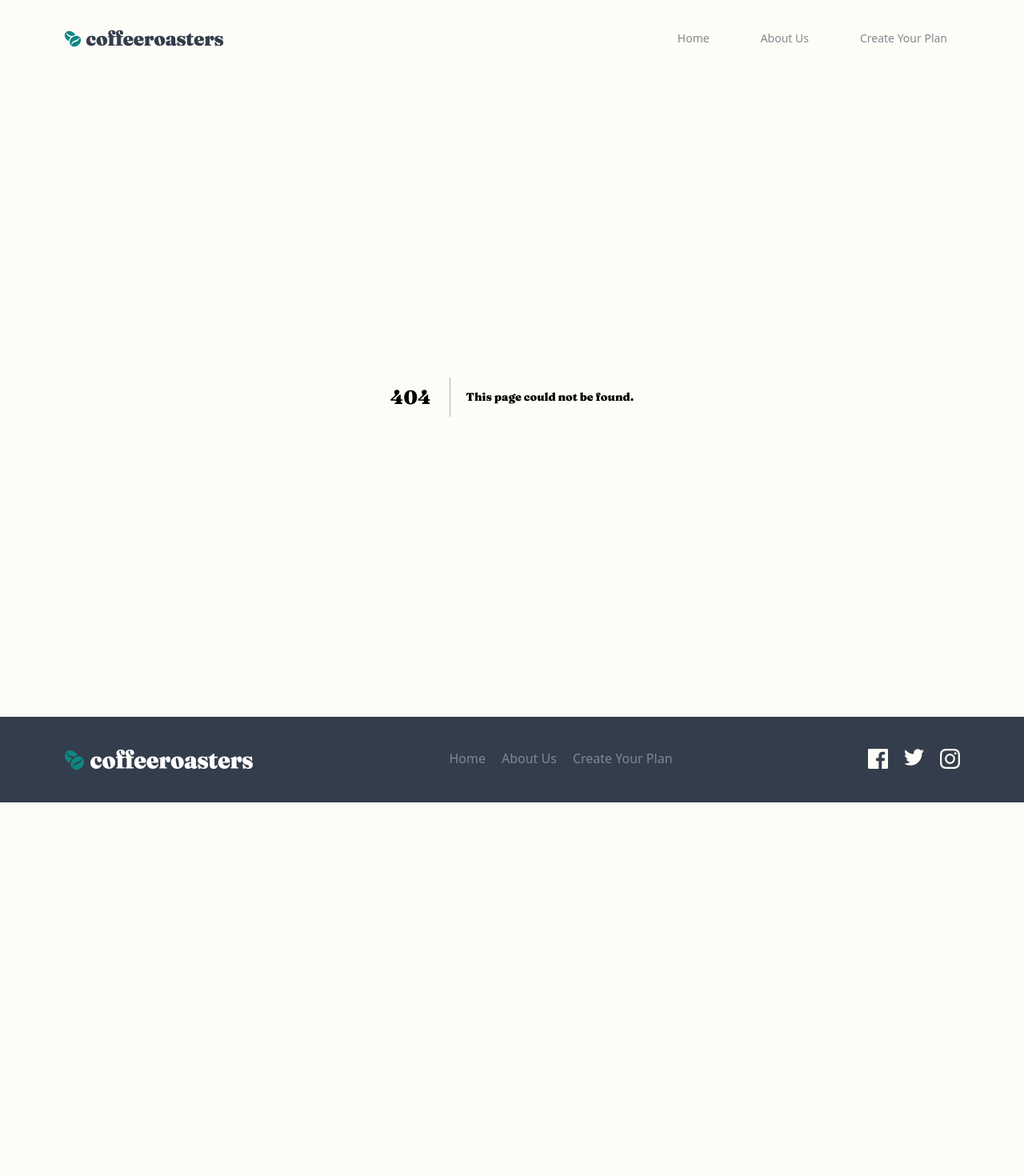
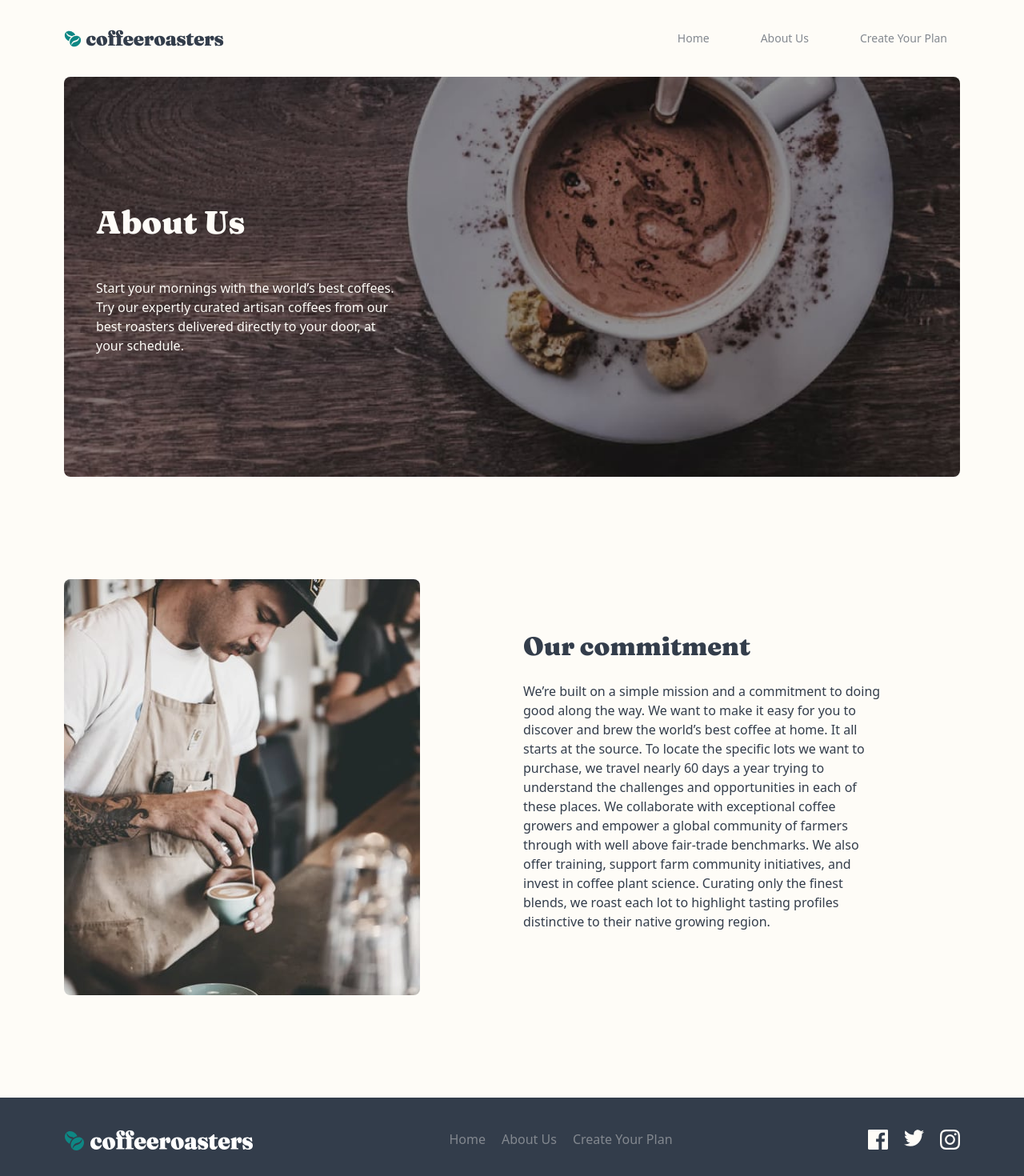
Before and after one commit to d-zucho/mycoffee, a Next.js app: page /aboutus in a window 1280 px wide. Before the commit this address had no page. Shown: the top 1470 px of the page at 80% size. Before the commit the page ends 1003 px from the top, so only its background shows below. Built offline with nearby package versions, Linux system fonts and the light colour scheme.

Commit message:
fix nav links and add steps why how it works

```diff
--- a/package.json
+++ b/package.json
@@ -18,7 +18,8 @@
     "react": "^18",
     "react-dom": "^18",
     "tailwind-merge": "^2.3.0",
-    "tailwindcss-animate": "^1.0.7"
+    "tailwindcss-animate": "^1.0.7",
+    "usehooks-ts": "^3.1.0"
   },
   "devDependencies": {
     "@types/node": "^20",
--- /dev/null
+++ b/src/app/aboutus/AboutHero.tsx
@@ -0,0 +1,27 @@
+import MaxWidthWrapper from '@/components/MaxWidthWrapper'
+import React from 'react'
+
+const AboutHero = () => {
+  return (
+    <section>
+      <MaxWidthWrapper>
+        <div
+          className={`bg-about_mobile md:bg-about_tablet lg:bg-about_desktop h-[500px] bg-cover  bg-no-repeat bg-right text-cream w-full rounded-lg`}
+        >
+          <div className='flex flex-col justify-center mx-auto md:mx-0 gap-10 h-[100%] p-10 max-w-prose md:text-left md:items-start text-center items-center'>
+            <h2 className='text-center text-header-4 md:text-header-2 md:text-left font-black'>
+              About Us
+            </h2>
+            <p className='max-w-sm text-center md:text-left'>
+              Start your mornings with the world’s best coffees. Try our
+              expertly curated artisan coffees from our best roasters delivered
+              directly to your door, at your schedule.
+            </p>
+          </div>
+        </div>
+      </MaxWidthWrapper>
+    </section>
+  )
+}
+
+export default AboutHero
--- /dev/null
+++ b/src/app/aboutus/Commitment.tsx
@@ -0,0 +1,65 @@
+'use client'
+import MaxWidthWrapper from '@/components/MaxWidthWrapper'
+import { useMediaQuery } from 'usehooks-ts'
+
+const Commitment = () => {
+  const desktop = useMediaQuery('(min-width: 1024px)')
+  const tablet = useMediaQuery('(min-width: 768px) and (max-width: 1023px)')
+  const mobile = useMediaQuery('(max-width: 767px)')
+
+  return (
+    <section className='py-32'>
+      <MaxWidthWrapper>
+        <div className='relative md:flex md:items-center md:justify-between gap-7 just'>
+          {/* <div className='bg-[url("/assets/about/mobile/image-commitment.jpg")] w-[325px] h-[400px] bg-contain bg-no-repeat mx-auto md:bg-[url("/assets/about/tablet/image-commitment.jpg")] md:w-[281px] md:h-[470px] lg:bg-[url("/assets/about/desktop/image-commitment.jpg")] lg:w-[445px] lg:h-[520px] md:mx-0 flex-1' /> */}
+          <div className='flex-1'>
+            {mobile && (
+              <img
+                src='/assets/about/mobile/image-commitment.jpg'
+                alt='Our Commitment'
+                className='rounded-lg mx-auto w-[350px]'
+              />
+            )}
+            {tablet && (
+              <img
+                src='/assets/about/tablet/image-commitment.jpg'
+                alt='Our Commitment'
+                className='rounded-lg md:mx-0'
+              />
+            )}
+            {desktop && (
+              <img
+                src='/assets/about/desktop/image-commitment.jpg'
+                alt='Our Commitment'
+                className='rounded-lg md:mx-0'
+              />
+            )}
+          </div>
+
+          <div className='text-greyblue flex-1 text-center md:text-left space-y-5'>
+            <h2 className='text-header-4 md:text-header-3 text-center md:text-left pt-10 md:pt-0'>
+              Our commitment
+            </h2>
+            <p className='max-w-lg md:max-w-md mx-auto md:mx-0'>
+              We’re built on a simple mission and a commitment to doing good
+              along the way. We want to make it easy for you to discover and
+              brew the world’s best coffee at home. It all starts at the source.
+              To locate the specific lots we want to purchase, we travel nearly
+              60 days a year trying to understand the challenges and
+              opportunities in each of these places. We collaborate with
+              exceptional coffee growers and empower a global community of
+              farmers through with well above fair-trade benchmarks. We also
+              offer training, support farm community initiatives, and invest in
+              coffee plant science. Curating only the finest blends, we roast
+              each lot to highlight tasting profiles distinctive to their native
+              growing region.
+            </p>
+            <p></p>
+          </div>
+        </div>
+      </MaxWidthWrapper>
+    </section>
+  )
+}
+
+export default Commitment
--- /dev/null
+++ b/src/app/aboutus/page.tsx
@@ -0,0 +1,14 @@
+import MaxWidthWrapper from '@/components/MaxWidthWrapper'
+import AboutHero from './AboutHero'
+import Commitment from './Commitment'
+
+const AboutUs = () => {
+  return (
+    <section>
+      <AboutHero />
+      <Commitment />
+    </section>
+  )
+}
+
+export default AboutUs
--- a/src/components/Nav/DesktopNav.tsx
+++ b/src/components/Nav/DesktopNav.tsx
@@ -15,7 +15,7 @@ const DesktopNav = ({ className }: DesktopNavProps) => {
         {NAV_LINKS.map((link, index) => (
           <Link
             key={index}
-            href={'/'}
+            href={link.href}
             className={cn(buttonVariants({ variant: 'ghost' }), 'flex')}
           >
             {link.label}
--- a/src/lib/constants.ts
+++ b/src/lib/constants.ts
@@ -18,7 +18,7 @@ export const NAV_LINKS: TNavLink[] = [
     label: 'Home',
   },
   {
-    href: '/about',
+    href: '/aboutus',
     label: 'About Us',
   },
   {
--- a/tailwind.config.ts
+++ b/tailwind.config.ts
@@ -85,6 +85,9 @@ const config = {
         hero_desktop: "url('/assets/home/desktop/image-hero-coffeepress.jpg')",
         hero_mobile: "url('/assets/home/mobile/image-hero-coffeepress.jpg')",
         hero_tablet: "url('/assets/home/tablet/image-hero-coffeepress.jpg')",
+        about_desktop: "url('/assets/about/desktop/image-hero-whitecup.jpg')",
+        about_mobile: "url('/assets/about/mobile/image-hero-whitecup.jpg')",
+        about_tablet: "url('/assets/about/tablet/image-hero-whitecup.jpg')",
       },
 
       keyframes: {
```
Also changed, not shown: 1 other file (tests, documents, lock files or other folders).
